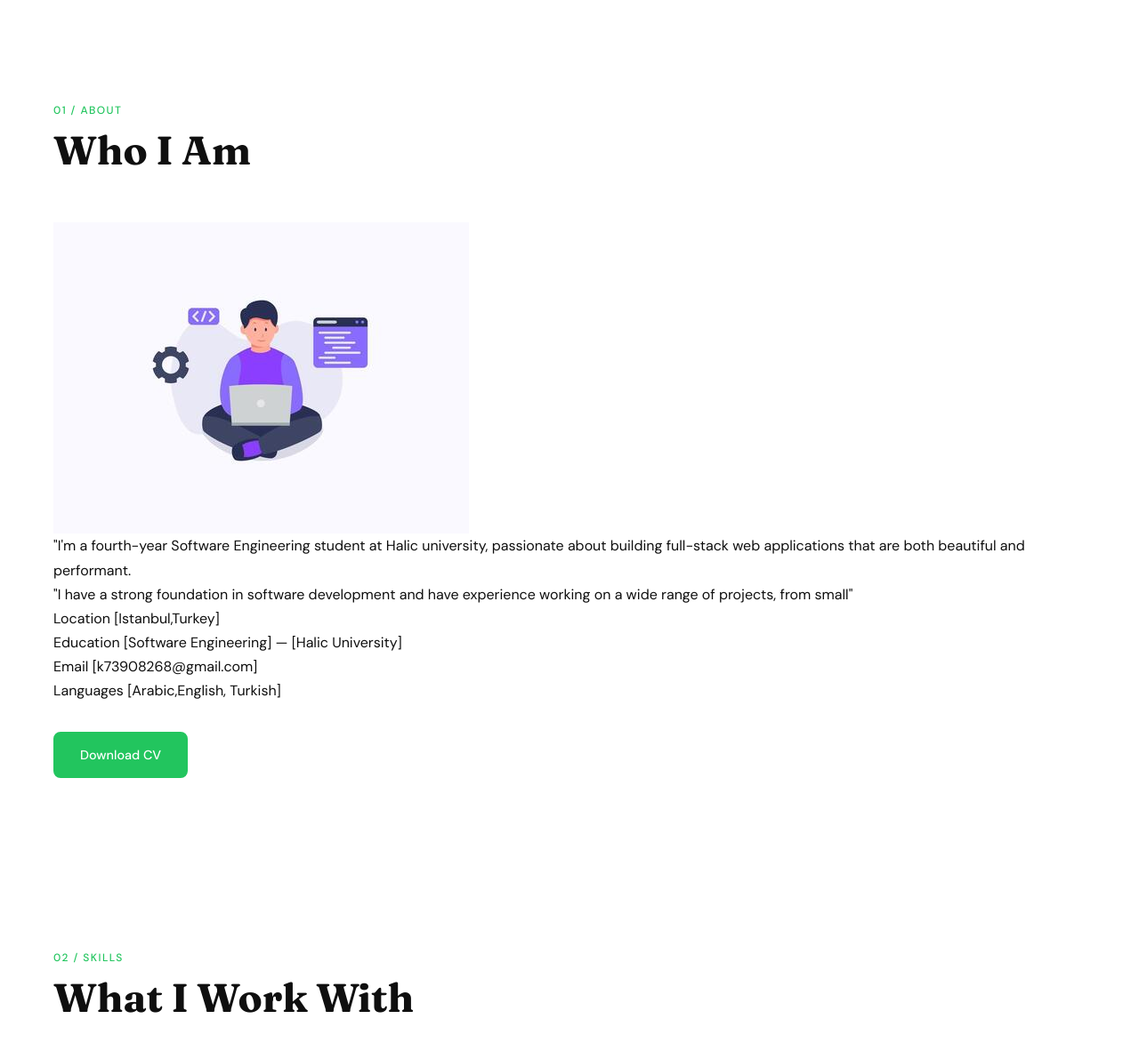
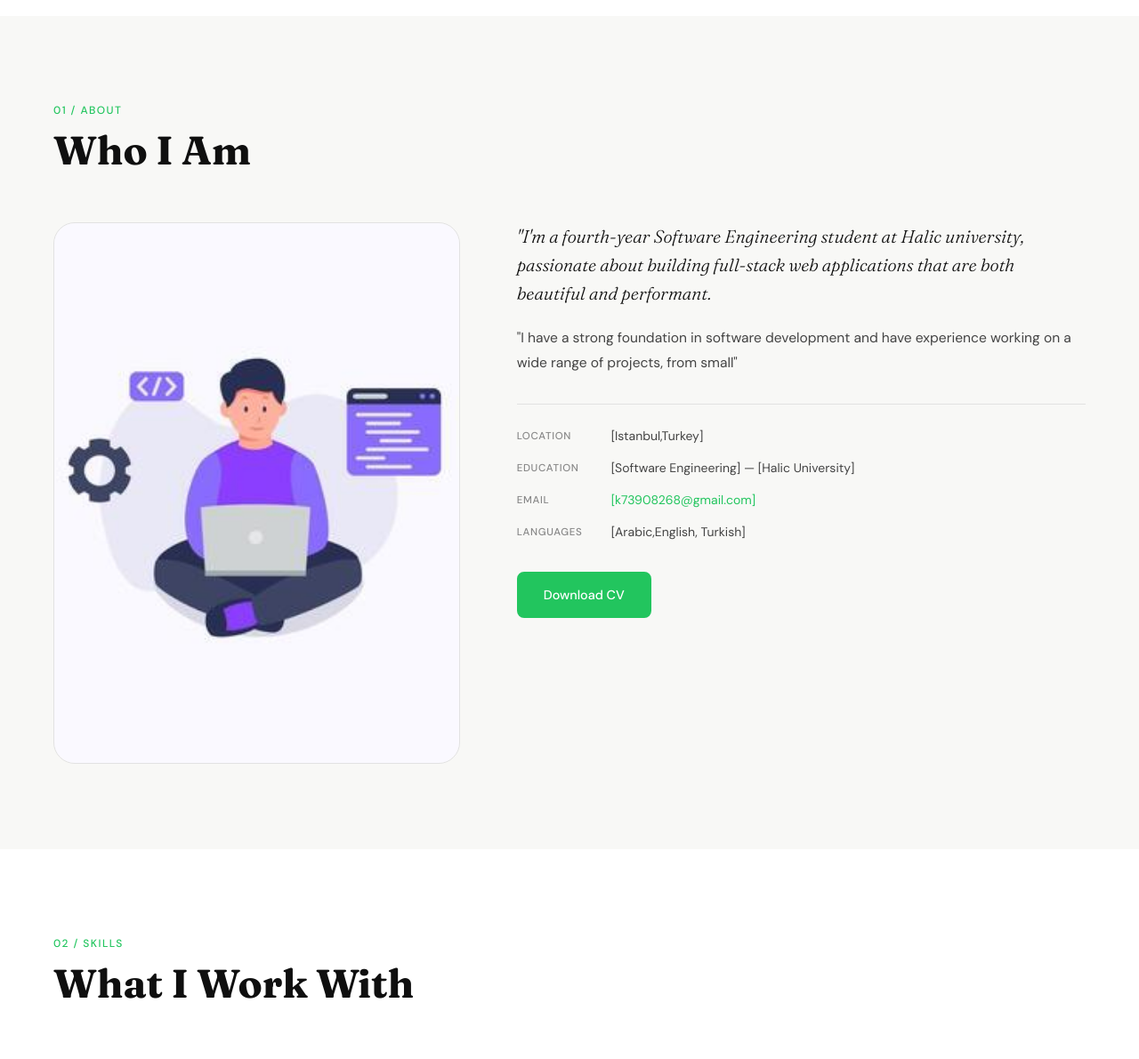
Before and after one commit to pureprogrammer1/portfolio, a PHP site: page / in a window 1280 px wide. Shown: the part 815-2006 px from the top of the page at 89% size. Run offline with PHP 8.4, Linux system fonts and the light colour scheme.

Commit message:
feat: add about section

```diff
--- a/css/style.css
+++ b/css/style.css
@@ -400,3 +400,72 @@ section { padding: 6rem 0; }
 }
 .scroll-hint:hover { color: var(--accent); }
 .scroll-hint svg { width: 16px; height: 16px; }
+
+/* SECTION 2 · ABOUT */
+.section-about { background: var(--bg-2); }
+
+.about-grid {
+  display: grid;
+  grid-template-columns: 1fr 1.4fr;
+  gap: 4rem;
+  align-items: start;
+}
+
+.image-card {
+  border-radius: var(--radius-lg);
+  overflow: hidden;
+  border: 1px solid var(--border);
+  background: var(--bg-3);
+  aspect-ratio: 3/4;
+}
+.image-card img {
+  width: 100%;
+  height: 100%;
+  object-fit: cover;
+}
+.image-card-placeholder {
+  display: none;
+}
+
+.about-lead {
+  font-family: var(--font-head);
+  font-size: 1.25rem;
+  font-weight: 300;
+  font-style: italic;
+  line-height: 1.6;
+  color: var(--text);
+  margin-bottom: 1.25rem;
+}
+
+.about-body {
+  font-size: 0.975rem;
+  color: var(--text-2);
+  line-height: 1.8;
+  margin-bottom: 2rem;
+}
+
+.about-facts {
+  display: flex;
+  flex-direction: column;
+  gap: 0.75rem;
+  border-top: 1px solid var(--border);
+  padding-top: 1.5rem;
+}
+.about-facts li {
+  display: flex;
+  gap: 1rem;
+  font-size: 0.875rem;
+}
+.fact-label {
+  width: 90px;
+  flex-shrink: 0;
+  font-weight: 500;
+  color: var(--text-3);
+  text-transform: uppercase;
+  font-size: 0.72rem;
+  letter-spacing: 0.06em;
+  padding-top: 2px;
+}
+.fact-value { color: var(--text-2); }
+.fact-value a { color: var(--accent); }
+.fact-value a:hover { text-decoration: underline; }
```
